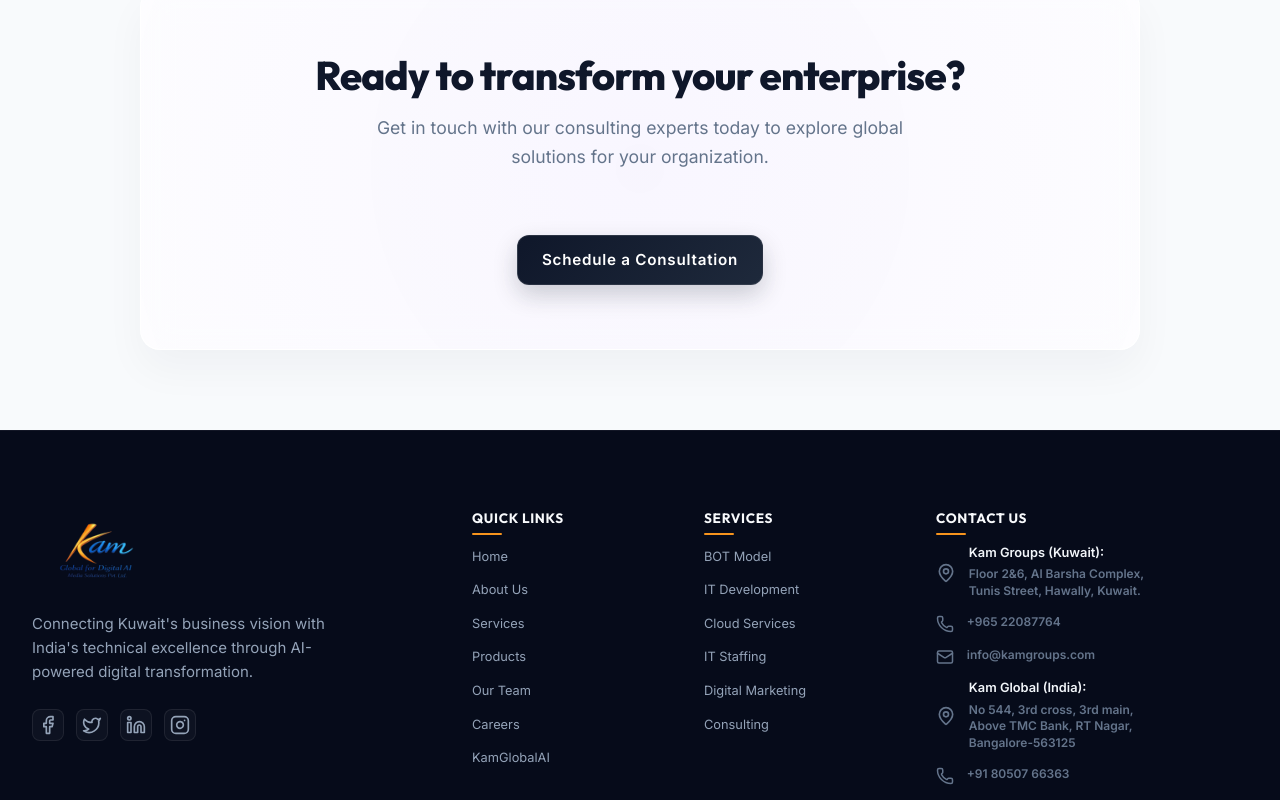
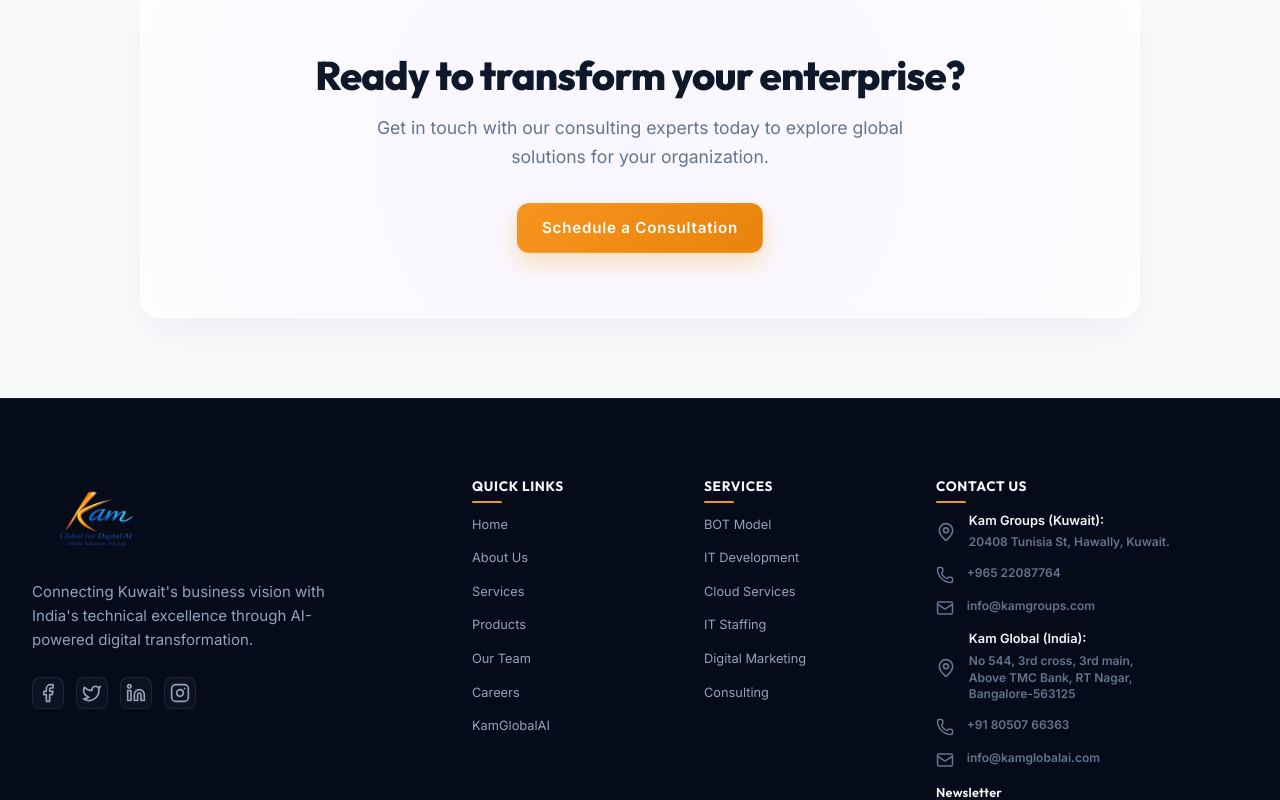
Before and after one commit to infokiccpa/KamglobalAi_app, a React (Vite) app in the folder frontend/: page /about in a window 1280 px wide. Shown: the part 3547-4347 px from the top of the page. Built offline with nearby package versions, Linux system fonts and the light colour scheme.

Commit message:
Enhance Services UI, update Kuwait address, and fix button alignment

```diff
--- a/frontend/src/components/Footer.jsx
+++ b/frontend/src/components/Footer.jsx
@@ -57,7 +57,7 @@ const Footer = () => {
                             <MapPin size={20} className="icon" />
                             <div>
                                 <strong>Kam Groups (Kuwait):</strong>
-                                <p>Floor 2&6, Al Barsha Complex,<br />Tunis Street, Hawally, Kuwait.</p>
+                                <p>20408 Tunisia St, Hawally, Kuwait.</p>
                             </div>
                         </div>
                         <div className="contact-item">
--- a/frontend/src/pages/Home.css
+++ b/frontend/src/pages/Home.css
@@ -334,17 +334,19 @@
 }
 
 .btn-orange {
-    background: linear-gradient(135deg, #0f172a 0%, #1e293b 100%);
+    background: linear-gradient(135deg, #f7941d 0%, #e8840c 100%);
     color: white;
-    padding: 1.2rem 2.8rem;
+    padding: 1.1rem 2.8rem;
     border-radius: 50px;
     font-weight: 700;
-    font-size: 1.1rem;
+    font-size: 1rem;
     letter-spacing: 0.05em;
     transition: all 0.4s cubic-bezier(0.175, 0.885, 0.32, 1.275);
     display: inline-flex;
-    margin-top: 2rem;
-    box-shadow: 0 10px 25px rgba(15, 23, 42, 0.2);
+    align-items: center;
+    justify-content: center;
+    margin-top: 0;
+    box-shadow: 0 10px 25px rgba(247, 148, 29, 0.3);
     border: 1px solid rgba(255, 255, 255, 0.1);
 }
 
@@ -1619,6 +1621,7 @@
     display: flex;
     gap: 1.5rem;
     justify-content: center;
+    align-items: stretch;
     position: relative;
     z-index: 2;
 }
--- a/frontend/src/pages/Home.jsx
+++ b/frontend/src/pages/Home.jsx
@@ -85,7 +85,7 @@ const Home = () => {
         partnership: {
             title: "Strategic Partnership with KAM Group, Kuwait",
             desc: "A powerful synergy that integrates the industrial legacy and regional vision of KAM Group with our world-class engineering execution, creating a bridge of trust between Kuwait and the global technology market.",
-            location: "Kuwait City, Kuwait",
+            location: "20408 Tunisia St, Hawally, Kuwait",
             phone: "+965 2434 5650",
         },
         partners: [
@@ -275,7 +275,7 @@ const Home = () => {
                         <div className="contact-divider"></div>
                         <div className="contact-item">
                             <Phone size={16} />
-                            <span>{homeData.partnership.phone}</span>
+                            <span>+965 2434 5650</span>
                         </div>
                     </motion.div>
                 </div>
--- a/frontend/src/pages/PrivacyPolicy.jsx
+++ b/frontend/src/pages/PrivacyPolicy.jsx
@@ -71,7 +71,7 @@ const PrivacyPolicy = () => {
                     </p>
                     <p><strong>Email:</strong> info@kamglobalai.com</p>
                     <p><strong>Phone (India):</strong> +91 80507 66363</p>
-                    <p><strong>Phone (Kuwait):</strong> +965 22087764</p>
+                    <p><strong>Phone (Kuwait):</strong> +965 2434 5650</p>
                 </div>
             </section>
         </div>
--- a/frontend/src/pages/Services.css
+++ b/frontend/src/pages/Services.css
@@ -8,7 +8,9 @@
 
 /* Services Hero Modern */
 .services-hero-modern {
-    background: linear-gradient(135deg, #0f172a 0%, #1e293b 100%);
+    background: linear-gradient(rgba(15, 23, 42, 0.8), rgba(15, 23, 42, 0.8)), url('/hero-tech-premium.png');
+    background-size: cover;
+    background-position: center;
     padding: 160px 1.5rem 80px;
     position: relative;
     overflow: hidden;
@@ -51,6 +53,8 @@
     line-height: 1.1;
     margin-bottom: 1.5rem;
     letter-spacing: -0.03em;
+    color: #ffffff;
+    text-shadow: 0 4px 12px rgba(0, 0, 0, 0.3);
 }
 
 .highlight-gradient {
--- a/frontend/src/pages/Support.jsx
+++ b/frontend/src/pages/Support.jsx
@@ -73,7 +73,7 @@ const Support = () => {
                         </div>
                         <div>
                             <strong>Kam Groups (Kuwait)</strong>
-                            <p>Floor 2&6, Al Barsha Complex,<br />Tunis Street, Hawally, Kuwait.</p>
+                            <p>20408 Tunisia St, Hawally, Kuwait.</p>
                         </div>
                     </div>
                 </div>
--- a/frontend/src/pages/WhyKamGlobalAI.jsx
+++ b/frontend/src/pages/WhyKamGlobalAI.jsx
@@ -156,9 +156,6 @@ const WhyKamGlobalAI = () => {
                                 </div>
                                 <h3>{item.title}</h3>
                                 <p>{item.desc}</p>
-                                <button className="adv-read-more">
-                                    Read More <ArrowRight size={16} />
-                                </button>
                                 <div className="card-bottom-accent"></div>
                             </motion.div>
                         ))}
```
Also changed, not shown: frontend/public/hero-tech-premium.png (added).
